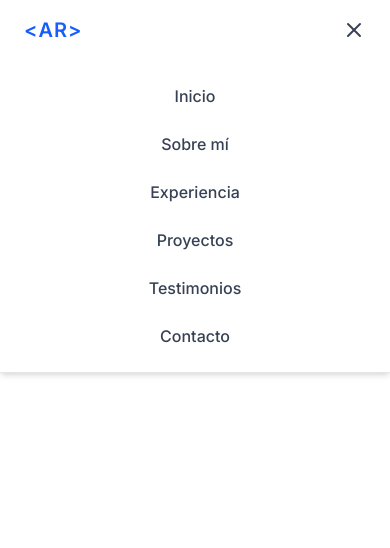
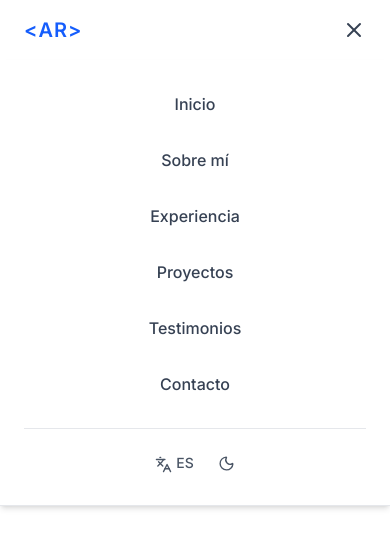
Before and after one commit to AndresRios123/Portfolio, a Next.js app: page / in a window 390 px wide. Both pictures are taken after a click on the button 354 px from the left and 30 px from the top of the page. Shown: the top 548 px of the page. Built offline with nearby package versions, Linux system fonts and the light colour scheme.

Commit message:
feature/Agregado iconos lenguage y dark mode en mobile

```diff
--- a/app/components/layout/Navbar.tsx
+++ b/app/components/layout/Navbar.tsx
@@ -71,22 +71,43 @@ export default function Navbar() {
         </div>
       </nav>
 
-      {/*Mobile Menu*/}
+      {/* Mobile Menu */}
         {isOpen && (
-        <div className="md:hidden absolute top-full left-0 w-full bg-white border-b border-gray-200 shadow-md z-50">
-            <ul className="flex flex-col items-center gap-6 py-6">
+        <div className="absolute left-0 top-full z-50 w-full border-b border-gray-200 bg-white shadow-md md:hidden">
+            <div className="px-6 py-8">
+            <ul className="flex flex-col items-center gap-8">
                 {navLinks.map((link) => (
                 <li key={link.href}>
                     <a
                     href={link.href}
                     onClick={() => setIsOpen(false)}
-                            className="text-base font-medium text-gray-700 hover:text-black"
+                    className="text-base font-medium text-gray-700 transition hover:text-black"
                     >
                     {link.label}
                     </a>
                 </li>
                 ))}
             </ul>
+
+            <div className="mt-8 flex items-center justify-center gap-6 border-t border-gray-200 pt-6">
+                <button
+                type="button"
+                className="flex items-center gap-1 text-sm font-medium text-gray-600 transition hover:text-gray-900"
+                aria-label="Cambiar idioma"
+                >
+                <Languages className="translate-y-[1px]" size={17} strokeWidth={1.9} />
+                <span>ES</span>
+                </button>
+
+                <button
+                type="button"
+                className="text-gray-600 transition hover:text-gray-900"
+                aria-label="Cambiar tema"
+                >
+                <Moon size={17} strokeWidth={1.9} />
+                </button>
+            </div>
+            </div>
         </div>
         )}
     </header>
```
Lines whose indentation alone changed are shown as unchanged.
